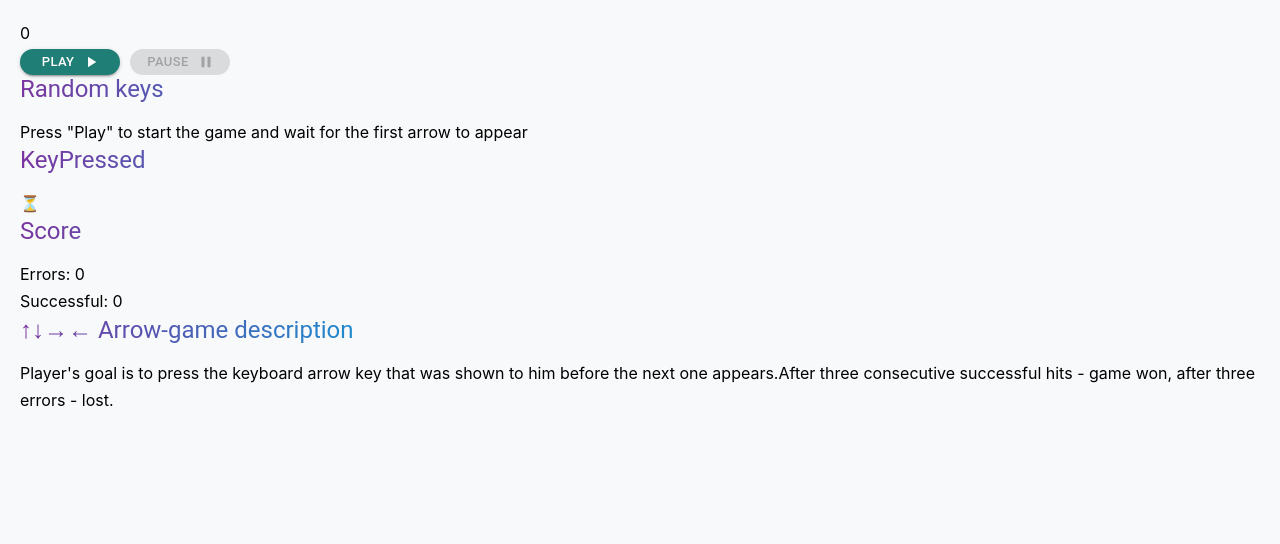
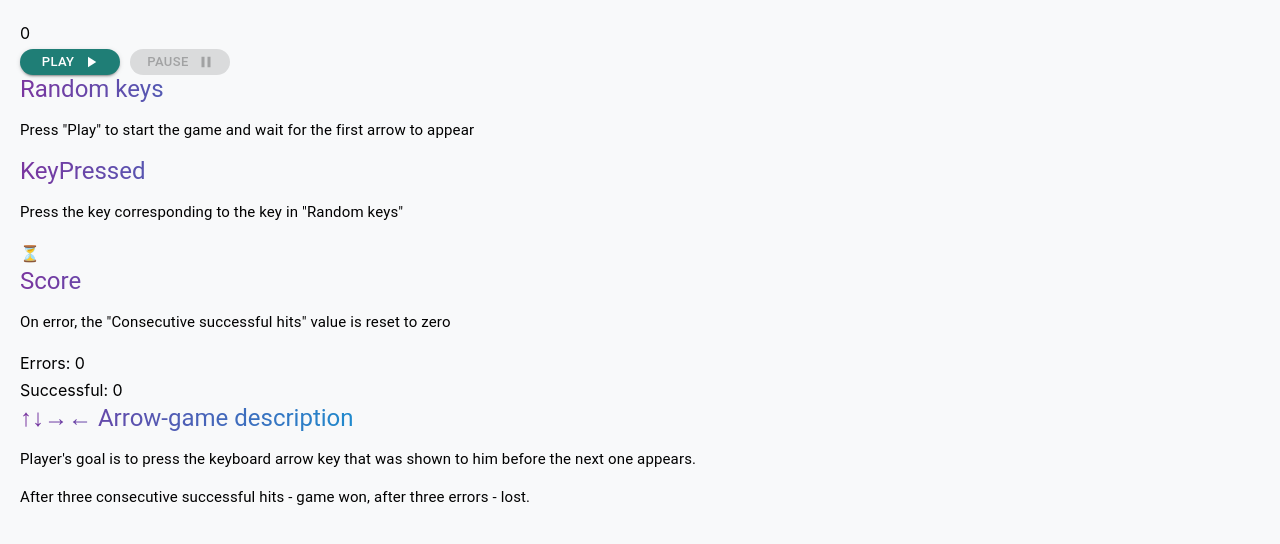
Before and after one commit to Yarklim/react_practice-redux_toolkit, a React (Vite) app: page / in a window 1280 px wide. Shown: the top 544 px of the page. Built offline with nearby package versions, Linux system fonts and the light colour scheme.

Commit message:
added TypographyText styles

```diff
--- a/src/components/Playground/components/Description/Description.tsx
+++ b/src/components/Playground/components/Description/Description.tsx
@@ -1,17 +1,17 @@
-import { TypographyHeader } from "../../../UI"
+import { TypographyHeader, TypographyText } from "../../../UI"
 
 const Description: React.FC = () => {
   return (
     <div>
       <TypographyHeader>↑↓→← Arrow-game description</TypographyHeader>
-      <span>
+      <TypographyText>
         Player's goal is to press the keyboard arrow key that was shown to him
         before the next one appears.
-      </span>
-      <span>
+      </TypographyText>
+      <TypographyText>
         After three consecutive successful hits - game won, after three errors -
         lost.
-      </span>
+      </TypographyText>
     </div>
   )
 }
--- a/src/components/Playground/components/KeyPressed/KeyPressed.tsx
+++ b/src/components/Playground/components/KeyPressed/KeyPressed.tsx
@@ -3,7 +3,7 @@ import { useAppDispatch } from "../../../../app/hooks"
 import { setEnteredValue } from "../../store/slices"
 import { MAP_ARROW_CODES } from "../../constants"
 import { useKeyPressedElement } from "./hooks"
-import { TypographyHeader } from "../../../UI"
+import { TypographyHeader, TypographyText } from "../../../UI"
 
 export interface IKeyPressedProps {
   isTimerActive: boolean
@@ -36,6 +36,9 @@ const KeyPressed: React.FC<IKeyPressedProps> = (props) => {
   return (
     <div>
       <TypographyHeader>KeyPressed</TypographyHeader>
+      <TypographyText>
+        Press the key corresponding to the key in "Random keys"
+      </TypographyText>
       <span>{keyPressedElement}</span>
     </div>
   )
--- a/src/components/Playground/components/Modal/components/ResultMessage/ResultMessage.tsx
+++ b/src/components/Playground/components/Modal/components/ResultMessage/ResultMessage.tsx
@@ -1,3 +1,5 @@
+import { TypographyText } from "../../../../../UI"
+
 export interface IResultMessageProps {
   isWin: boolean
 }
@@ -6,13 +8,13 @@ const ResultMessage: React.FC<IResultMessageProps> = (props) => {
   const { isWin } = props
 
   return isWin ? (
-    <span>
+    <TypographyText>
       Congratulation! <br /> You Win!
-    </span>
+    </TypographyText>
   ) : (
-    <span>
+    <TypographyText>
       My regrets. <br /> You have lost this game!
-    </span>
+    </TypographyText>
   )
 }
 
--- a/src/components/Playground/components/RandomKeys/components/RandomArrows/WelcomeText/WelcomeText.tsx
+++ b/src/components/Playground/components/RandomKeys/components/RandomArrows/WelcomeText/WelcomeText.tsx
@@ -1,3 +1,5 @@
+import { TypographyText } from "../../../../../../UI"
+
 export interface IWelcomeTextProps {
   isTimerActive: boolean
 }
@@ -10,9 +12,9 @@ const WelcomeText: React.FC<IWelcomeTextProps> = (props) => {
   }
 
   return (
-    <span>
+    <TypographyText>
       Press "Play" to start the game and wait for the first arrow to appear
-    </span>
+    </TypographyText>
   )
 }
 
--- a/src/components/Playground/components/Score/Score.tsx
+++ b/src/components/Playground/components/Score/Score.tsx
@@ -1,5 +1,5 @@
 import { useAppSelector } from "../../../../app/hooks"
-import { TypographyHeader } from "../../../UI"
+import { TypographyHeader, TypographyText } from "../../../UI"
 
 const Score: React.FC = () => {
   const state = useAppSelector((state) => state.playground)
@@ -7,6 +7,9 @@ const Score: React.FC = () => {
   return (
     <div>
       <TypographyHeader>Score</TypographyHeader>
+      <TypographyText>
+        On error, the "Consecutive successful hits" value is reset to zero
+      </TypographyText>
       <span>Errors: {state.totalUnsuccessful}</span>
       <br />
       <span>Successful: {state.totalSuccessful}</span>
--- a/src/components/UI/TypographyText/TypographyText.module.css
+++ b/src/components/UI/TypographyText/TypographyText.module.css
@@ -1,3 +1,6 @@
 .text {
-  /*  */
+  margin-top: var(--spacing-medium);
+  margin-bottom: var(--spacing-medium);
+
+  font-size: 15px;
 }
```
